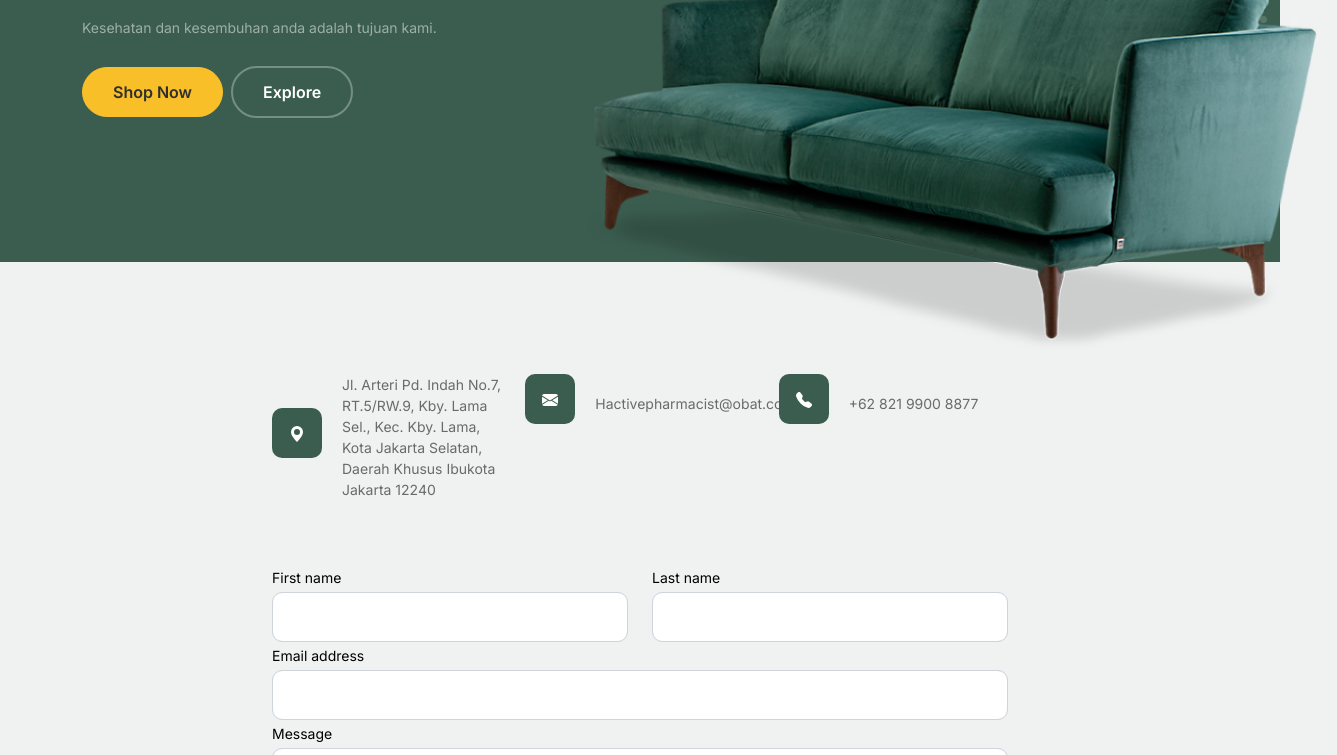
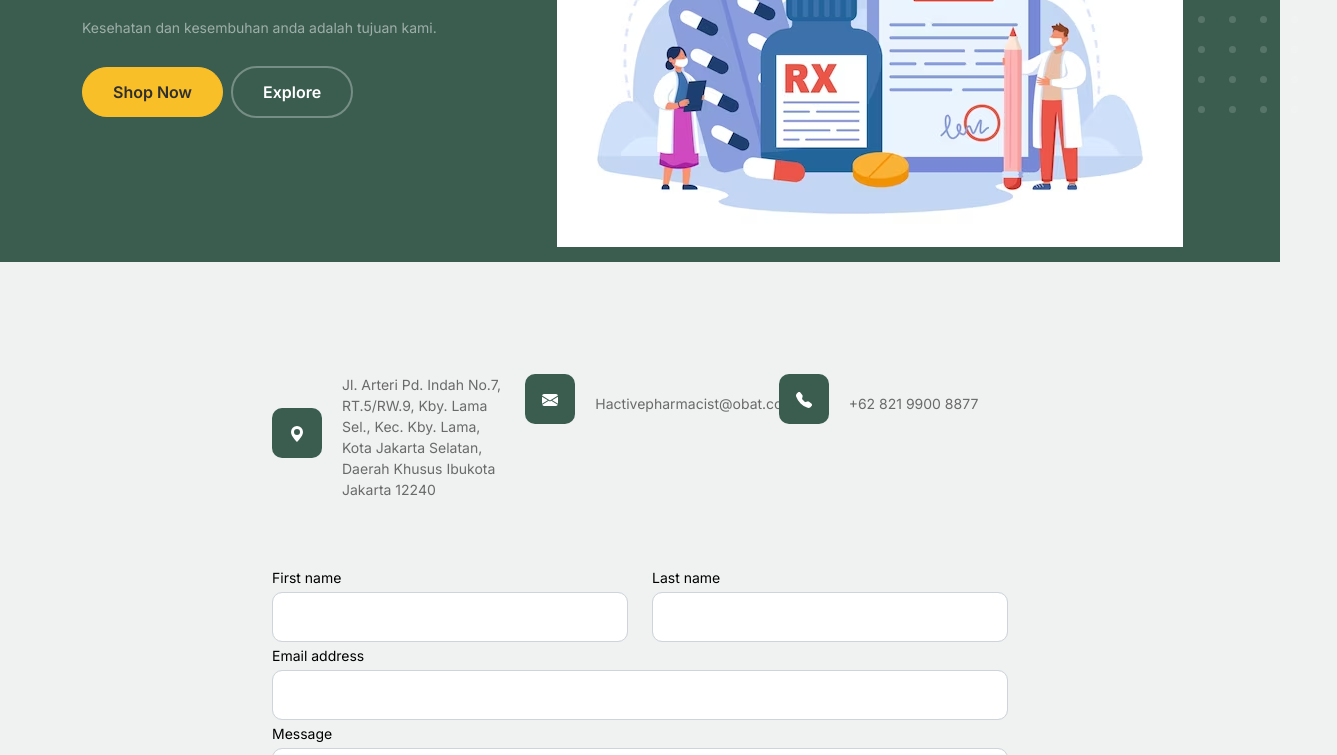
Before and after one commit to diomeiwandany/sistem-pembelian-apotek-hlc, a plain HTML site: page furni-1.0.0/furni-1.0.0/contact.html in a window 1280 px wide. Shown: the part 246-1001 px from the top of the page, 1337 px wide, since content can reach past the window. Drawn offline with Linux system fonts and the light colour scheme.

Commit message:
ini aja ya

```diff
--- a/furni-1.0.0/furni-1.0.0/contact.html
+++ b/furni-1.0.0/furni-1.0.0/contact.html
@@ -68,7 +68,7 @@
 						</div>
 						<div class="col-lg-7">
 							<div class="hero-img-wrap">
-								<img src="images/couch.png" class="img-fluid">
+								<img src="images/pharmasi2.avif" class="img-fluid">
 							</div>
 						</div>
 					</div>
```
